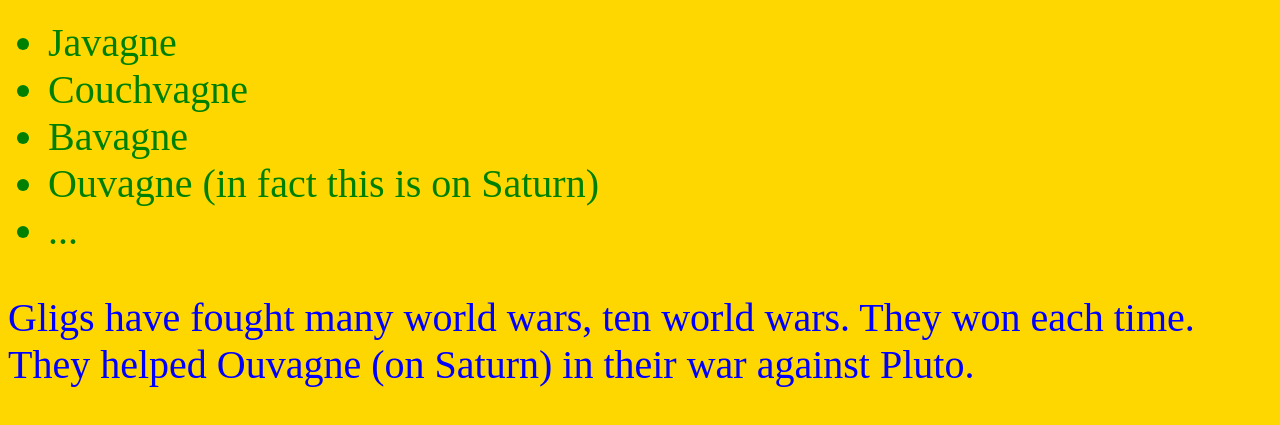
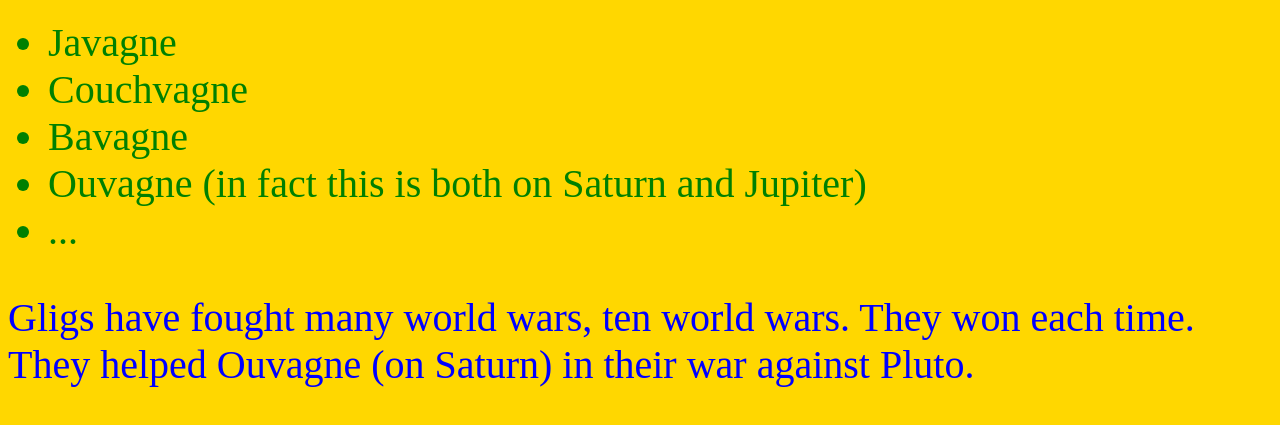
Before and after one commit to paulfitz/glig, a plain HTML site: page index.html in a window 1280 px wide. Shown: the part 615-1040 px from the top of the page. Drawn offline with Linux system fonts and the light colour scheme.

Commit message:
Update index.html

```diff
--- a/index.html
+++ b/index.html
@@ -35,7 +35,7 @@ Gligs live in many countries on Jupiter:
   <li>Javagne</li>
   <li>Couchvagne</li>
   <li>Bavagne</li>
-  <li>Ouvagne (in fact this is on Saturn)</li>
+  <li>Ouvagne (in fact this is both on Saturn and Jupiter)</li>
   <li>...</li>
 </ul>
 
```
